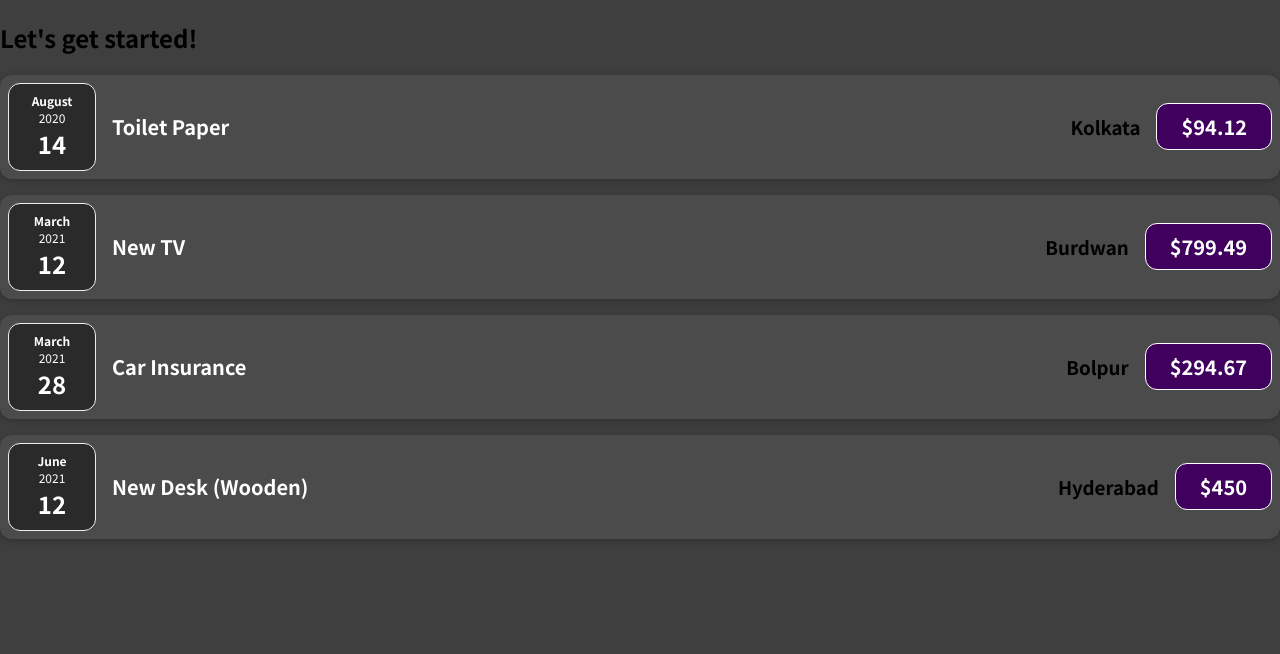
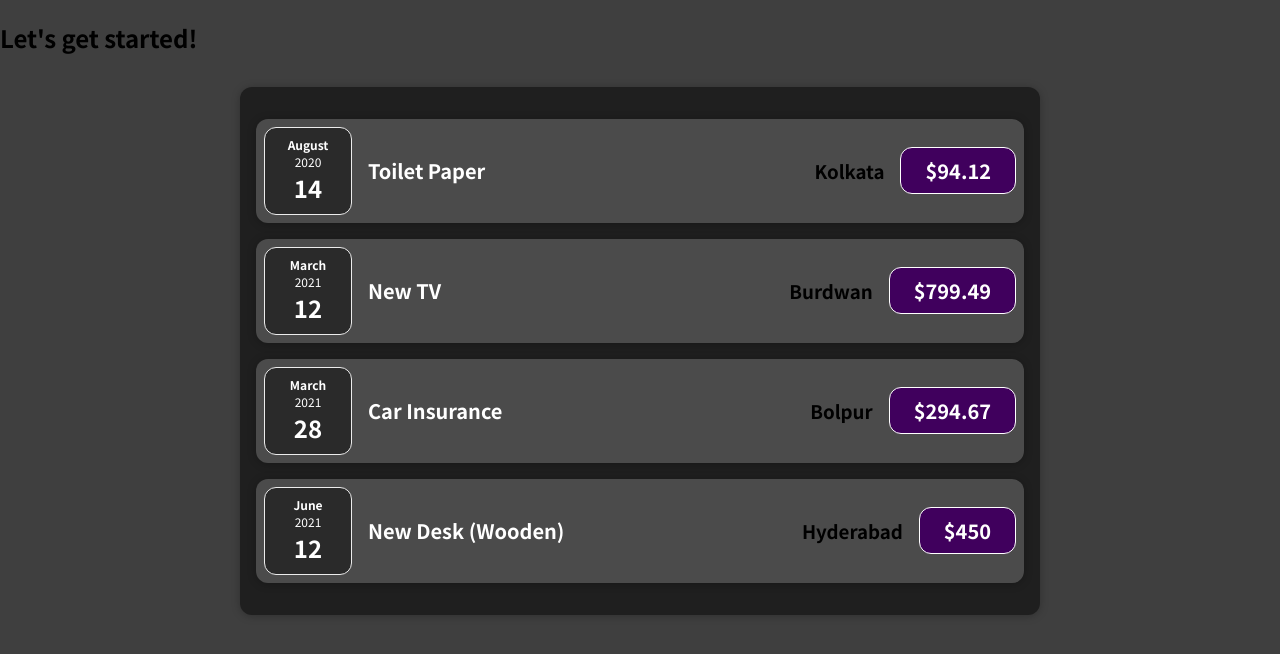
Before and after one commit to syeef-test/react_complete_guide, a React (Create React App) app: page / in a window 1280 px wide. Shown: the top 654 px of the page. Built offline with nearby package versions, Linux system fonts and the light colour scheme.

Commit message:
used React.createElement method

```diff
--- a/src/App.js
+++ b/src/App.js
@@ -1,5 +1,5 @@
 import React from "react";
-import ExpenseItem from "./components/ExpenseItem";
+import Expense from "./components/Expense";
 
 function App() {
   const expenses = [
@@ -33,33 +33,17 @@
     },
   ];
 
+  // return React.createElement(
+  //   "div",
+  //   {},
+  //   React.createElement("h2", {}, "Let's get started!"),
+  //   React.createElement(Expense, { items: expenses })
+  // );
+
   return (
     <div>
       <h2>Let's get started!</h2>
-      <ExpenseItem
-        title={expenses[0].title}
-        amount={expenses[0].amount}
-        date={expenses[0].date}
-        LocationOfExpenditure={expenses[0].LocationOfExpenditure}
-      />
-      <ExpenseItem
-        title={expenses[1].title}
-        amount={expenses[1].amount}
-        date={expenses[1].date}
-        LocationOfExpenditure={expenses[1].LocationOfExpenditure}
-      />
-      <ExpenseItem
-        title={expenses[2].title}
-        amount={expenses[2].amount}
-        date={expenses[2].date}
-        LocationOfExpenditure={expenses[2].LocationOfExpenditure}
-      />
-      <ExpenseItem
-        title={expenses[3].title}
-        amount={expenses[3].amount}
-        date={expenses[3].date}
-        LocationOfExpenditure={expenses[3].LocationOfExpenditure}
-      />
+      <Expense items={expenses} />
     </div>
   );
 }
--- /dev/null
+++ b/src/components/Card.css
@@ -0,0 +1,4 @@
+.card{
+    border-radius: 12px;
+    box-shadow: 0 1px 8px rgba(0, 0, 0, 0.25);
+}
--- /dev/null
+++ b/src/components/Card.js
@@ -0,0 +1,8 @@
+import "./Card.css";
+import React from "react";
+function Card(props) {
+  const classes = " card " + props.className;
+  return <div className={classes}>{props.children}</div>;
+}
+
+export default Card;
--- /dev/null
+++ b/src/components/Expense.css
@@ -0,0 +1,8 @@
+.expenses {
+    padding: 1rem;
+    background-color: rgb(31, 31, 31);
+    margin: 2rem auto;
+    width: 50rem;
+    max-width: 95%;
+
+}
--- /dev/null
+++ b/src/components/Expense.js
@@ -0,0 +1,37 @@
+import ExpenseItem from "./ExpenseItem";
+import "./Expense.css";
+import React from "react";
+import Card from "./Card";
+
+function Expense(props) {
+  return (
+    <Card className="expenses">
+      <ExpenseItem
+        title={props.items[0].title}
+        amount={props.items[0].amount}
+        date={props.items[0].date}
+        LocationOfExpenditure={props.items[0].LocationOfExpenditure}
+      />
+      <ExpenseItem
+        title={props.items[1].title}
+        amount={props.items[1].amount}
+        date={props.items[1].date}
+        LocationOfExpenditure={props.items[1].LocationOfExpenditure}
+      />
+      <ExpenseItem
+        title={props.items[2].title}
+        amount={props.items[2].amount}
+        date={props.items[2].date}
+        LocationOfExpenditure={props.items[2].LocationOfExpenditure}
+      />
+      <ExpenseItem
+        title={props.items[3].title}
+        amount={props.items[3].amount}
+        date={props.items[3].date}
+        LocationOfExpenditure={props.items[3].LocationOfExpenditure}
+      />
+    </Card>
+  );
+}
+
+export default Expense;
--- a/src/components/ExpenseDate.js
+++ b/src/components/ExpenseDate.js
@@ -1,5 +1,5 @@
 import "./ExpenseDate.css";
-
+import React from "react";
 function ExpenseDate(props) {
   const month = props.date.toLocaleString("en-US", { month: "long" });
   const day = props.date.toLocaleString("en-US", { day: "2-digit" });
--- a/src/components/ExpenseDetails.js
+++ b/src/components/ExpenseDetails.js
@@ -1,3 +1,4 @@
+import React from "react";
 function ExpenseDetails(props) {
   return (
     <div className="expense-item__description">
--- a/src/components/ExpenseItem.css
+++ b/src/components/ExpenseItem.css
@@ -2,7 +2,7 @@
     display: flex;
     justify-content: space-between;
     align-items: center;
-    box-shadow: 0 2px 8px rgba(0, 0, 0, 0.25);
+
     padding: 0.5rem;
     margin: 1rem 0;
     border-radius: 12px;
--- a/src/components/ExpenseItem.js
+++ b/src/components/ExpenseItem.js
@@ -1,10 +1,11 @@
 import "./ExpenseItem.css";
-
+import React from "react";
 import ExpenseDate from "./ExpenseDate";
 import ExpenseDetails from "./ExpenseDetails";
+import Card from "./Card";
 function ExpenseItem(props) {
   return (
-    <div className="expense-item">
+    <Card className="expense-item">
       <ExpenseDate date={props.date} />
       <ExpenseDetails
         amount={props.amount}
@@ -12,7 +13,7 @@
         title={props.title}
         LocationOfExpenditure={props.LocationOfExpenditure}
       />
-    </div>
+    </Card>
   );
 }
 
```
